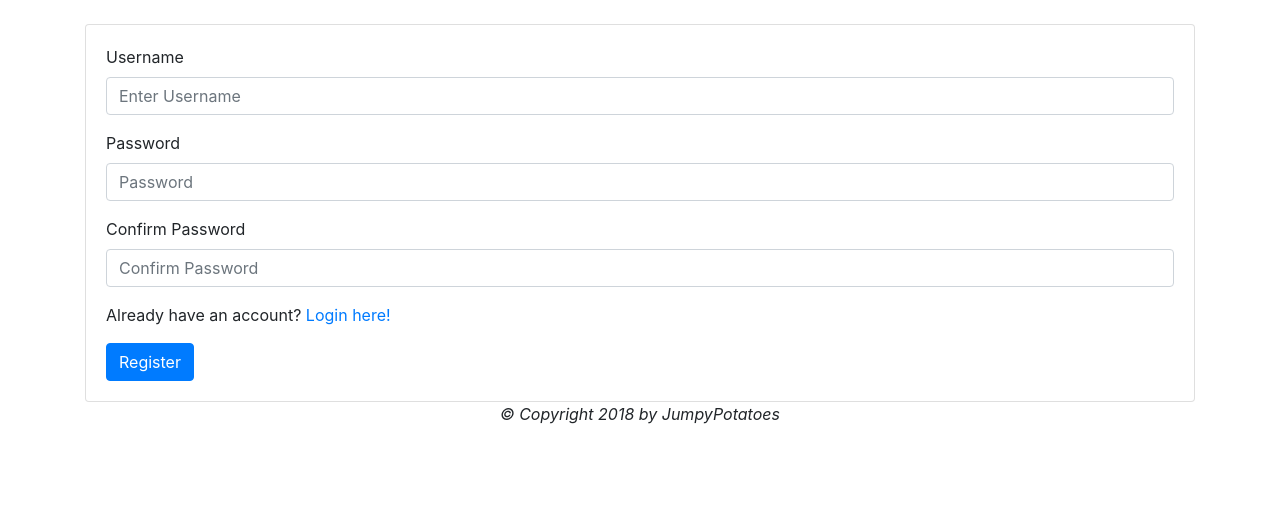
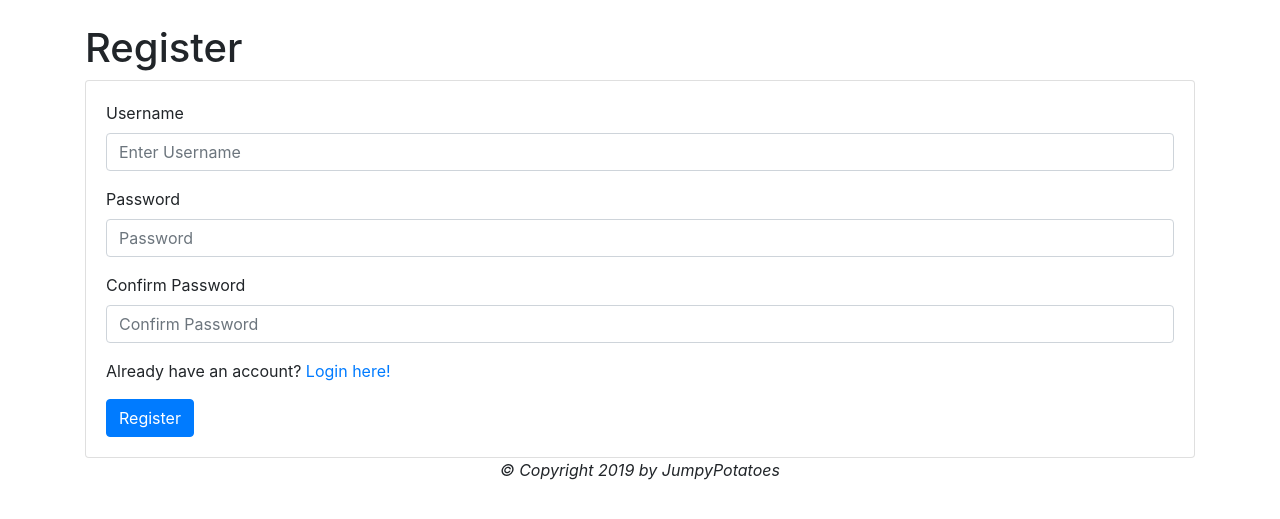
Before and after one commit to raywu6/JumpyPotatoes, a Flask app: page /register in a window 1280 px wide. Shown: the part 56-575 px from the top of the page. Run offline with Flask 2, Linux system fonts and the light colour scheme; some libraries are stand-ins or nearby versions.

Commit message:
fix typo, add headings

```diff
--- a/templates/base.html
+++ b/templates/base.html
@@ -51,7 +51,7 @@
     {% endblock %}
 
     {% block footer %}
-    <center> <em> &copy; Copyright 2018 by JumpyPotatoes </em> </center>
+    <center> <em> &copy; Copyright 2019 by JumpyPotatoes </em> </center>
     {% endblock %}
 
     <script
--- a/templates/login.html
+++ b/templates/login.html
@@ -12,6 +12,7 @@
     <p class="{{category}}">{{each}}<p>
   {% endfor %}
   <div class="container">
+    <h1> Login </h1>
     <div class="card">
       <div class="card-body">
         <form action="/auth" method="POST">
--- a/templates/register.html
+++ b/templates/register.html
@@ -12,6 +12,7 @@
   <p class="{{category}}">{{each}}<p>
 {% endfor %}
 <div class="container">
+  <h1> Register </h1>
   <div class="card">
     <div class="card-body">
       <form action="/auth" method="POST">
```
